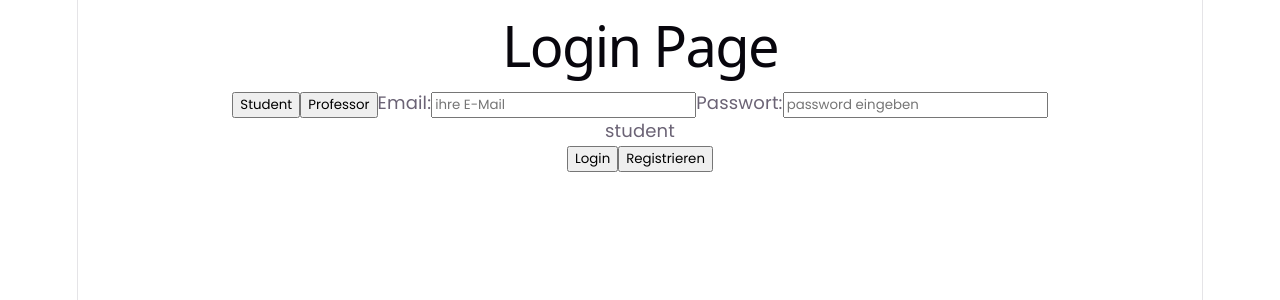
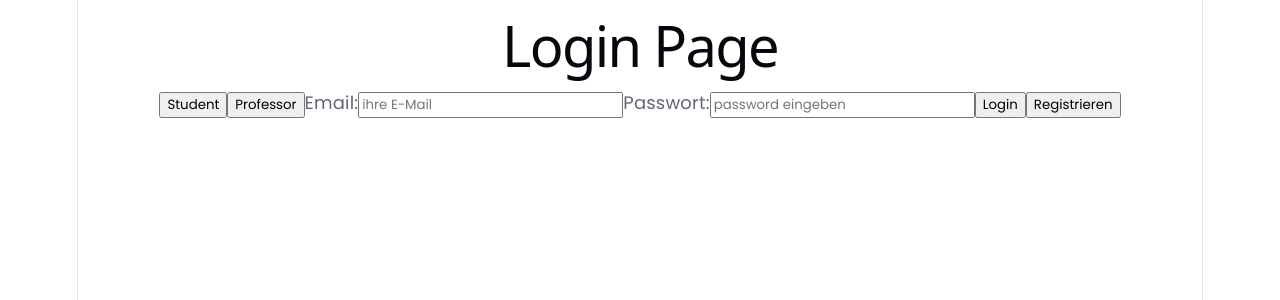
Before and after one commit to DerKeck05/MME_SS26_Gruppe_H_Thesis_expose, a React (Vite) app in the folder frontend/: page / in a window 1280 px wide. Shown: the top 300 px of the page. Built offline with nearby package versions, Linux system fonts and the light colour scheme.

Commit message:
register Page with link to Page from Login

```diff
--- a/frontend/src/App.tsx
+++ b/frontend/src/App.tsx
@@ -3,11 +3,13 @@ import StudentDashboardSkeleton from "./student_pages/skeleton/student-dashboard
 import OutlinePage from "./student_pages/outline_pages/outline_page.tsx";
 import StudentDashboard from "./student_pages/student_dashboard/student-dashboard.tsx";
 import LoginPage from "./login/login_page.tsx";
+import RegisterPage from "./login/register_page.tsx";
 
 function App() {
     return (
         <Routes>
             <Route path="/" element={<LoginPage />} />
+            <Route path="/register" element={<RegisterPage/>}/>
 
             <Route element={<StudentDashboardSkeleton />}>
                 <Route path="/Student" element={<StudentDashboard />} />
--- a/frontend/src/login/login_page.tsx
+++ b/frontend/src/login/login_page.tsx
@@ -1,5 +1,6 @@
 import { useState } from "react";
 import { useNavigate } from "react-router-dom";
+import RegisterPage from "./register_page";
 
 function LoginPage() {
     const navigate = useNavigate();
@@ -53,10 +54,8 @@ function LoginPage() {
             <input type= "password" placeholder="password eingeben "
               value={password}
               onChange={(event) => setPassword(event.target.value)}/>
-            {/*überprüfung des States später entfernen  */}
-            <p>{role}</p>
             <button onClick={LoginFunction}>Login</button>
-            <button>Registrieren</button>
+            <button onClick={() => navigate("/register")}> Registrieren </button>
         </div>
     );
 }
```
